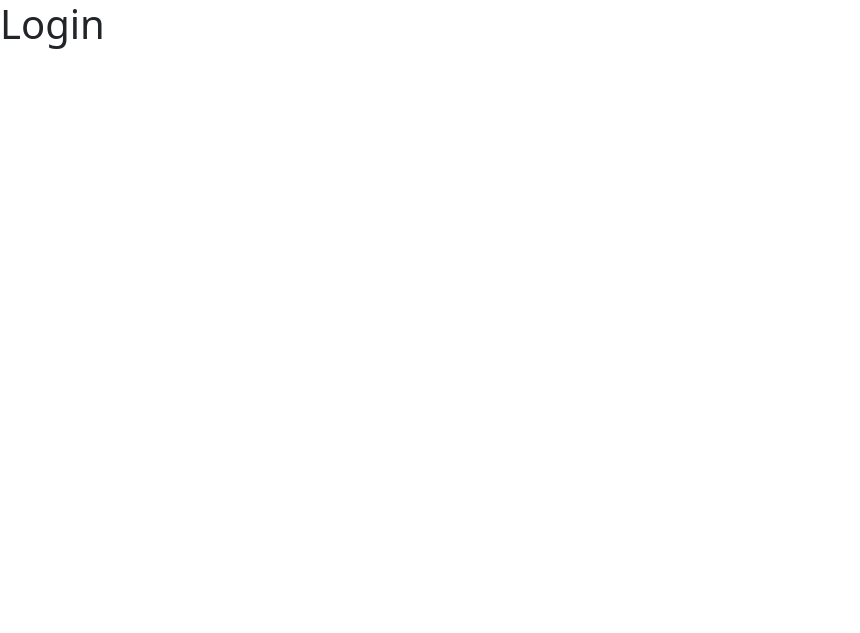
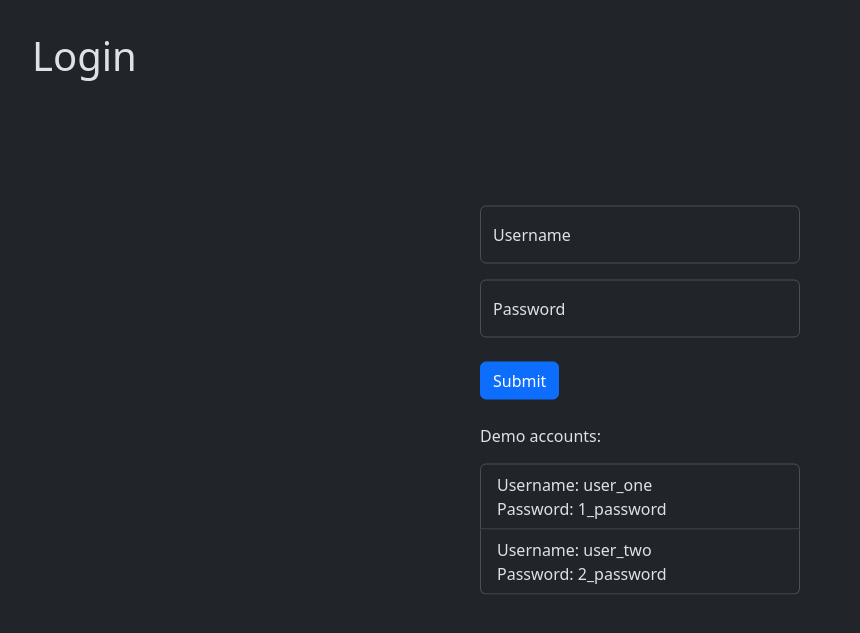
Before and after one commit to bazgab/django-login, a Django app: page /login/ in a window 1280 px wide. Before the commit the part shown is almost empty. Shown: the top 633 px of the page, without its empty margins (0-860 px from the left). Run offline with Django 5.2, Linux system fonts and the light colour scheme.

Commit message:
Added login page styling

```diff
--- a/login/templates/login/login.html
+++ b/login/templates/login/login.html
@@ -1,16 +1,42 @@
 <!DOCTYPE html>
-<html>
+
+<html data-bs-theme='dark'>
     <head>
         <meta charset="utf-8">
         <meta http-equiv="X-UA-Compatible" content="IE=edge">
-        <title>Login Page</title>
+        <title>Login</title>
         <meta name="description" content="">
         <meta name="viewport" content="width=device-width, initial-scale=1">
         <link href="https://cdn.jsdelivr.net/npm/bootstrap@5.3.2/dist/css/bootstrap.min.css" rel="stylesheet" integrity="sha384-T3c6CoIi6uLrA9TneNEoa7RxnatzjcDSCmG1MXxSR1GAsXEV/Dwwykc2MPK8M2HN" crossorigin="anonymous">
     </head>
     <body>
-       <h1>
-        Login
-       </h1>
+      <div class='container-md p-3 m-3'>
+        <h1>
+            Login
+        </h1>
+      </div>
+
+    <div class="w-25 position-absolute top-50 start-50 translate-middle">
+        <div class="form-floating mb-3">
+            <input type="text" class="form-control" id="floatingInput" placeholder="Username">
+            <label for="floatingInput">Username</label>
+        </div>
+        <div class="form-floating">
+            <input type="password" class="form-control" id="floatingPassword" placeholder="Password">
+            <label for="floatingPassword">Password</label>
+        </div>
+        <br>
+        <input type="submit" class="btn btn-primary"/>
+        <br>
+        <br>
+        <p>Demo accounts: </p>
+        <ul class="list-group">
+            <li class="list-group-item">Username: user_one <br> Password: 1_password</li>
+            <li class="list-group-item">Username: user_two <br> Password: 2_password</li>
+
+          </ul>
+
+    </div>
+
     </body>
 </html>
```
